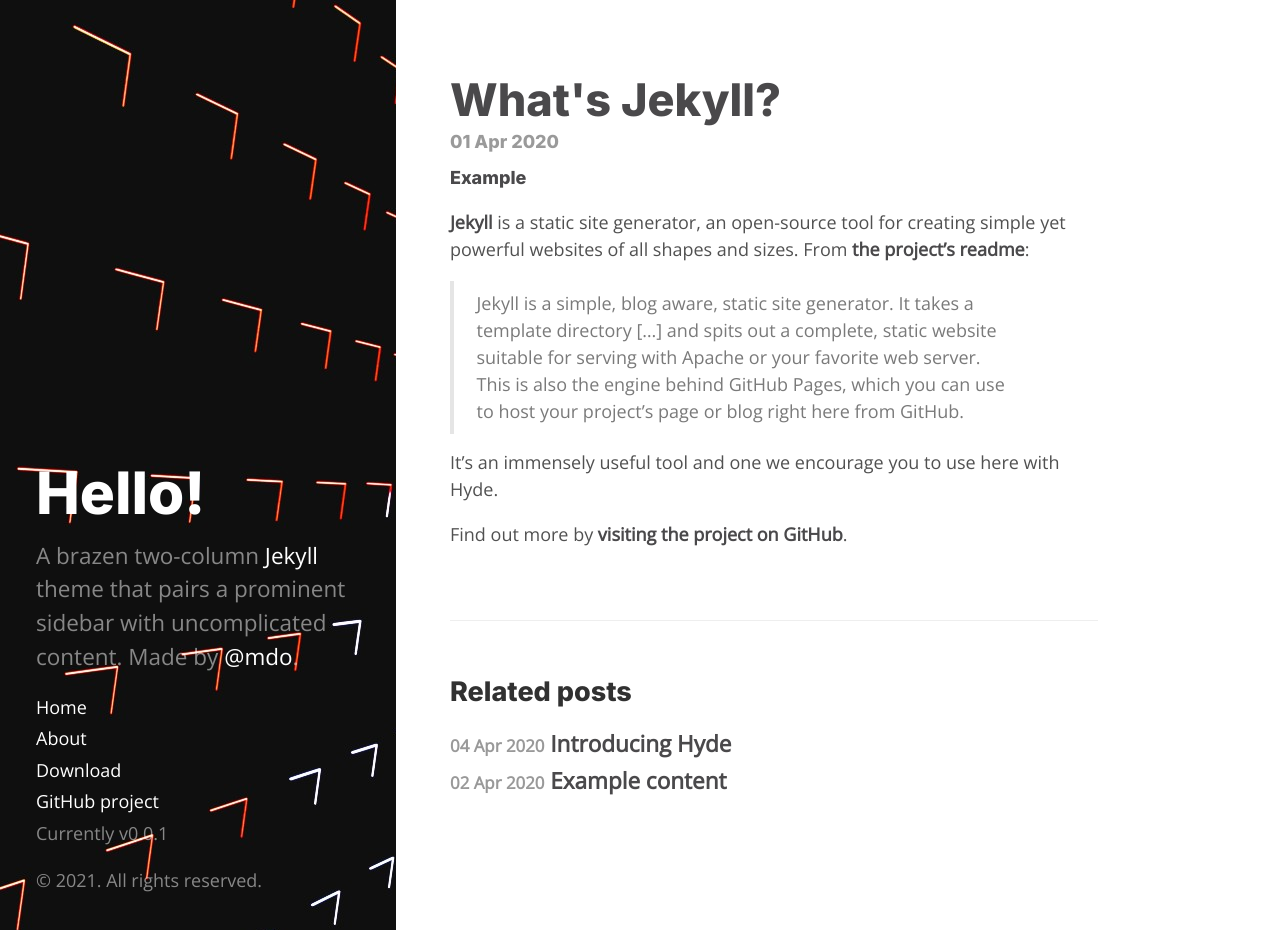
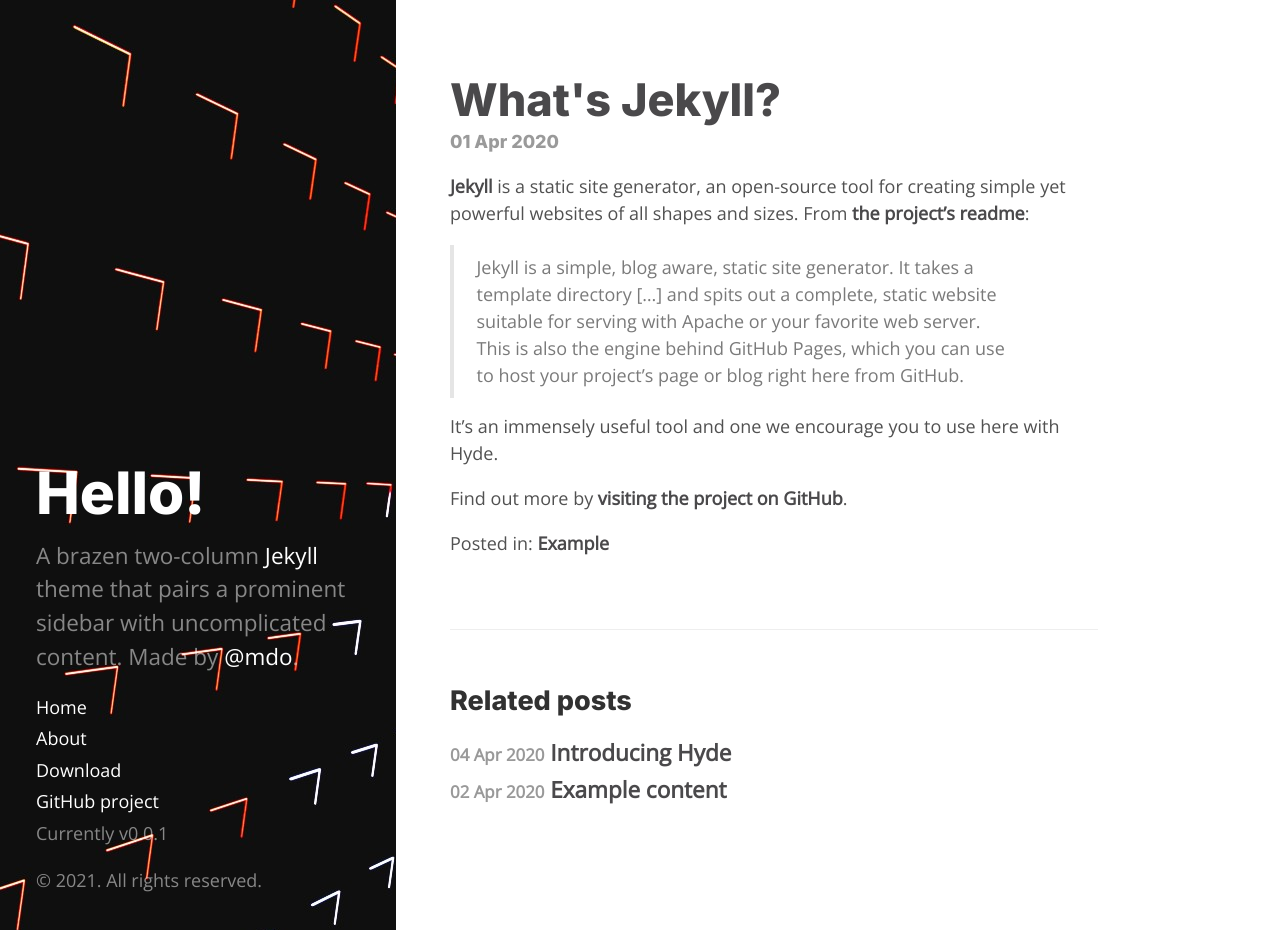
Before and after one commit to manddar/HydeIt, a Jekyll site: the page built from _posts/2020-04-01-whats-jekyll.md, in a window 1280 px wide and 930 px high. Built offline with Jekyll 4.4.1, drawn with Linux system fonts in a browser that asks for light colours.

Commit message:
Post category styling

```diff
--- a/_layouts/post.html
+++ b/_layouts/post.html
@@ -5,8 +5,10 @@
 <div class="post">
   <h1 class="post-title"><a href="{{ page.url }}">{{ page.title }}</a></h1>
   <span class="post-date">{{ page.date | date_to_string }}</span>
-  <span class="post-date"><a href='#'>{{ page.category }}</a></span>
+
   {{ content }}
+
+  Posted in: <span class="post-category"><a href='#'>{{ page.category }}</a></span>
 </div>
 
 {% if site.related_posts.size >= 1 %}
--- a/public/css/hyde.css
+++ b/public/css/hyde.css
@@ -65,6 +65,7 @@
   background-color: #202020;
   background-image: url('{{ site.background-image }}');
 }
+
 @media (min-width: 48em) {
   .sidebar {
     position: fixed;
@@ -99,6 +100,7 @@
   display: block;
   line-height: 1.75;
 }
+
 a.sidebar-nav-item:hover,
 a.sidebar-nav-item:focus {
   text-decoration: none;
```
